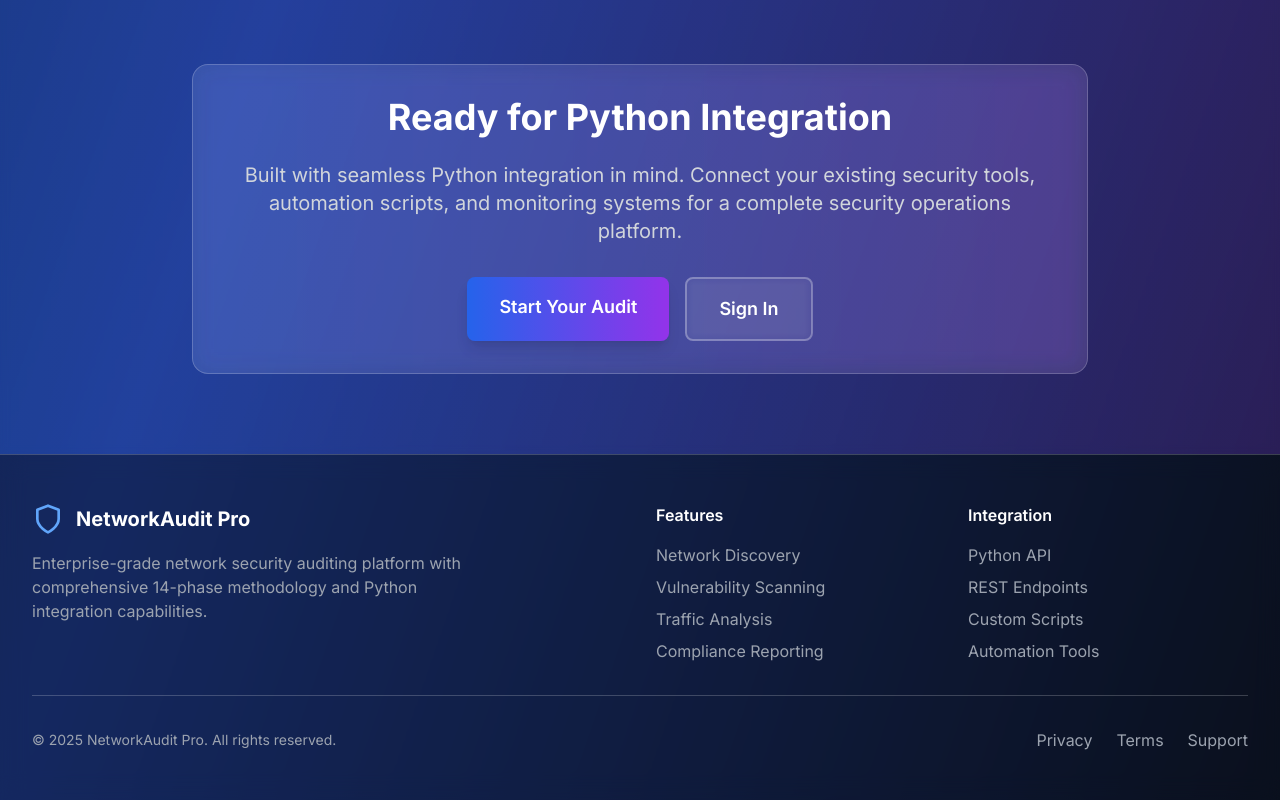
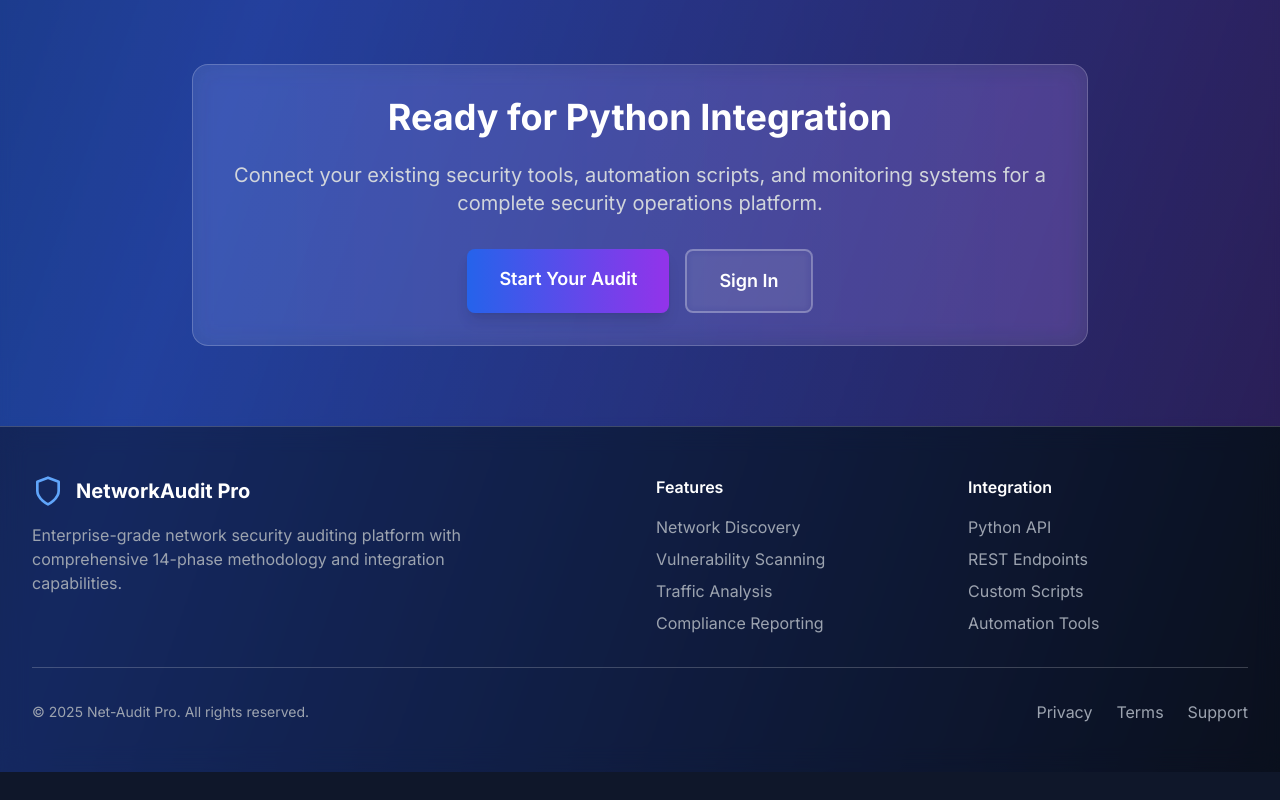
Before and after one commit to Vaibhavee89/Net-Audit-, a React (Vite) app: page / in a window 1280 px wide. Shown: the part 2948-3748 px from the top of the page. After the commit the page ends 3720 px from the top, so only its background shows below. Built offline with nearby package versions, Linux system fonts and the light colour scheme; the HTML template or start-up script is replaced by a standard one.

Commit message:
information change

```diff
--- a/src/pages/LandingPage.jsx
+++ b/src/pages/LandingPage.jsx
@@ -276,7 +276,7 @@ function LandingPage() {
           <div className="bg-white/10 backdrop-blur-md rounded-2xl p-8 border border-white/20">
             <h2 className="text-4xl font-bold text-white mb-6">Ready for Python Integration</h2>
             <p className="text-xl text-gray-300 mb-8">
-              Built with seamless Python integration in mind. Connect your existing security tools,
+              Connect your existing security tools,
               automation scripts, and monitoring systems for a complete security operations platform.
             </p>
             <div className="flex flex-col sm:flex-row gap-4 justify-center">
@@ -308,7 +308,7 @@ function LandingPage() {
               </div>
               <p className="text-gray-400 mb-4 max-w-md">
                 Enterprise-grade network security auditing platform with comprehensive 14-phase methodology
-                and Python integration capabilities.
+                and integration capabilities.
               </p>
             </div>
             <div>
@@ -332,7 +332,7 @@ function LandingPage() {
           </div>
           <div className="border-t border-white/20 mt-8 pt-8 flex flex-col md:flex-row justify-between items-center">
             <div className="text-gray-400 text-sm">
-              © 2025 NetworkAudit Pro. All rights reserved.
+              © 2025 Net-Audit Pro. All rights reserved.
             </div>
             <div className="flex space-x-6 mt-4 md:mt-0">
               <a href="#" className="text-gray-400 hover:text-white transition-colors duration-200">Privacy</a>
```
